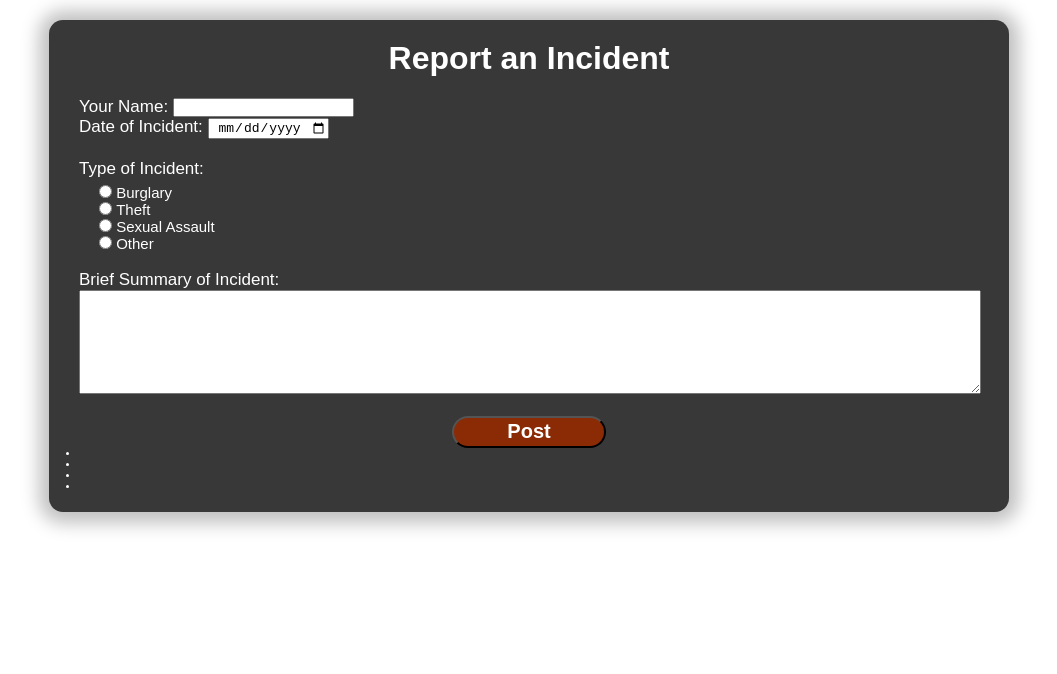
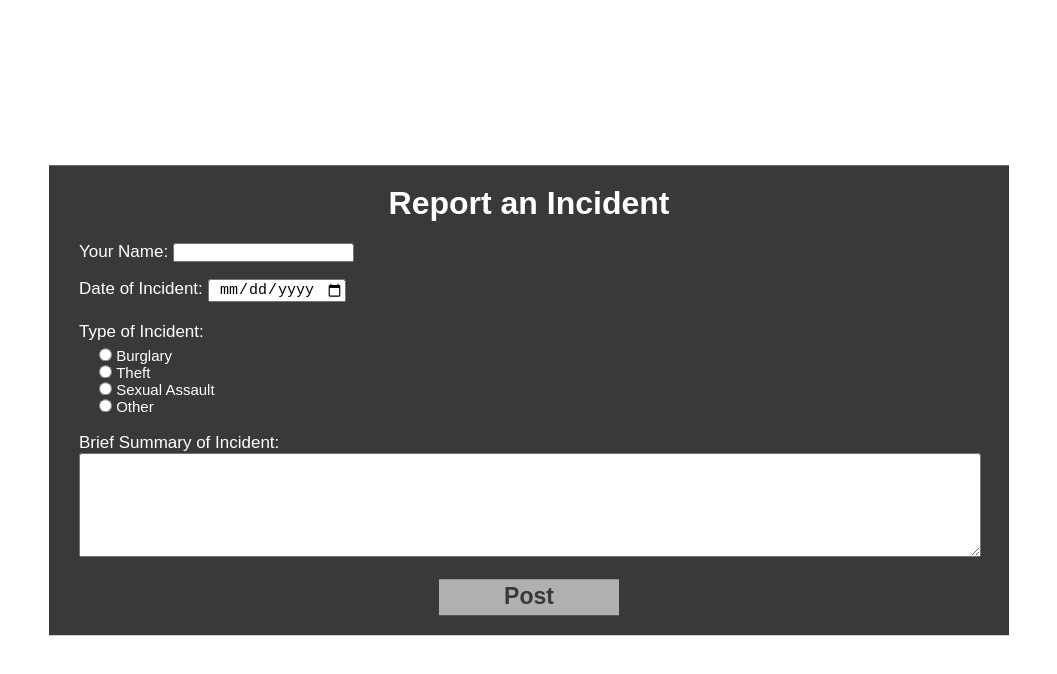
Before and after one commit to Arnav-Bhola/SafeVersity, a React (Create React App) app: page / in a window 1280 px wide. Shown: the top 674 px of the page, without its empty margins (111-1168 px from the left). Built offline with nearby package versions, Linux system fonts and the light colour scheme.

Commit message:
Finalizing React Form

```diff
--- a/package.json
+++ b/package.json
@@ -6,6 +6,7 @@
     "@testing-library/jest-dom": "^5.16.5",
     "@testing-library/react": "^13.4.0",
     "@testing-library/user-event": "^13.5.0",
+    "firebase": "^9.18.0",
     "react": "^18.2.0",
     "react-dom": "^18.2.0",
     "react-scripts": "5.0.1",
--- a/public/index.html
+++ b/public/index.html
@@ -2,19 +2,34 @@
 <html lang="en">
   <head>
     <meta charset="utf-8" />
-    <link rel="icon" href="%PUBLIC_URL%/favicon.ico" />
-    <meta name="viewport" content="width=device-width, initial-scale=1" />
-    <meta name="theme-color" content="#000000" />
+    <link
+      rel="icon"
+      href="%PUBLIC_URL%/favicon.ico"
+    />
+    <meta
+      name="viewport"
+      content="width=device-width, initial-scale=1"
+    />
+    <meta
+      name="theme-color"
+      content="#000000"
+    />
     <meta
       name="description"
       content="Web site created using create-react-app"
     />
-    <link rel="apple-touch-icon" href="%PUBLIC_URL%/logo192.png" />
+    <link
+      rel="apple-touch-icon"
+      href="%PUBLIC_URL%/logo192.png"
+    />
     <!--
       manifest.json provides metadata used when your web app is installed on a
       user's mobile device or desktop. See https://developers.google.com/web/fundamentals/web-app-manifest/
     -->
-    <link rel="manifest" href="%PUBLIC_URL%/manifest.json" />
+    <link
+      rel="manifest"
+      href="%PUBLIC_URL%/manifest.json"
+    />
     <!--
       Notice the use of %PUBLIC_URL% in the tags above.
       It will be replaced with the URL of the `public` folder during the build.
@@ -24,7 +39,7 @@
       work correctly both with client-side routing and a non-root public URL.
       Learn how to configure a non-root public URL by running `npm run build`.
     -->
-    <title>React App</title>
+    <title>SafeVersity</title>
   </head>
   <body>
     <noscript>You need to enable JavaScript to run this app.</noscript>
--- a/src/App.js
+++ b/src/App.js
@@ -1,14 +1,13 @@
 import React, { Fragment } from "react";
-// import logo from "./logo.svg";
 import "./App.css";
 
 import Form from "./components/Form/Form";
 
 function App() {
   return (
-    <Fragment>
+    <>
       <Form />
-    </Fragment>
+    </>
   );
 }
 
--- a/src/components/Form/Form.js
+++ b/src/components/Form/Form.js
@@ -41,12 +41,13 @@ const Form = () => {
 
       <form id='template-post'>
         <label
-          className={styles.label}
+          className={`${styles["label"]}`}
           htmlFor='incident-author'
         >
           Your Name:&nbsp;
         </label>
         <input
+          className={styles["nameLabel"]}
           type='text'
           id='incident-author'
           name='incident-author'
@@ -123,14 +124,6 @@ const Form = () => {
           Post
         </button>
       </form>
-      <div className='displayData'>
-        <ul>
-          <li>{showData && <div>{author}</div>}</li>
-          <li>{showData && <div>{enteredDate}</div>}</li>
-          <li>{showData && <div>{incidentType}</div>}</li>
-          <li>{showData && <div>{briefSummary}</div>}</li>
-        </ul>
-      </div>
     </section>
   );
 };
--- a/src/components/Form/Form.module.scss
+++ b/src/components/Form/Form.module.scss
@@ -7,15 +7,18 @@
 .post-incident {
   padding: 2rem 3rem;
   margin: 2rem;
-  box-shadow: 0 1px 18px 10px rgba(0, 0, 0, 0.25);
-  border-radius: 14px;
-  background-color: #383838;
+  margin-bottom: auto;
+  // box-shadow: 0 1px 18px 10px rgba(0, 0, 0, 0.25);
+  background-color: lighten(rgba(0, 0, 0, 0.8), 3%);
   max-width: 90rem;
   width: 90%;
   color: white;
   font-family: "Noto Sans JP", sans-serif;
   margin-left: 50%;
-  transform: translateX(-50%);
+  margin-top: 50vh;
+  overflow: hidden;
+  max-height: 100vh;
+  transform: translate(-50%, -50%);
 }
 .header {
   margin-bottom: 2rem;
@@ -28,7 +31,12 @@
   font-size: 1.7rem;
 }
 
-.label-option {
+.nameLabel {
+  margin-bottom: 1.7rem;
+}
+
+.label-option,
+.date-input {
   font-size: 1.5rem;
 }
 
@@ -54,24 +62,30 @@
 
 .button-post {
   margin-top: 2rem;
-  background-color: #8a2b06;
-  width: 15rem;
-  height: 2.8rem;
-  border-radius: 100vw;
-  font-size: 2rem;
-  font-weight: 600;
+  background-color: #ffffff;
+  width: 18rem;
+  height: 3.6rem;
+  font-size: 2.3rem;
+  font-weight: 550;
   margin-left: 50%;
   transform: translateX(-50%);
-  color: #ffffff;
+  color: lighten(rgba(0, 0, 0, 0.8), 3%);
+  opacity: 0.6;
+  outline: none;
+  transition: all 0.3s;
+  border: none;
+
+  &:hover {
+    opacity: 1;
+  }
 }
 
 .date-input {
-  font-size: 1.3rem;
   text-align: center;
 }
 
 .posts {
-  background-color: #383838;
+  background-color: #ffffff;
   display: flex;
   flex-direction: column;
   align-items: center;
```
Also changed, not shown: 1 other file (tests, documents, lock files or other folders).
